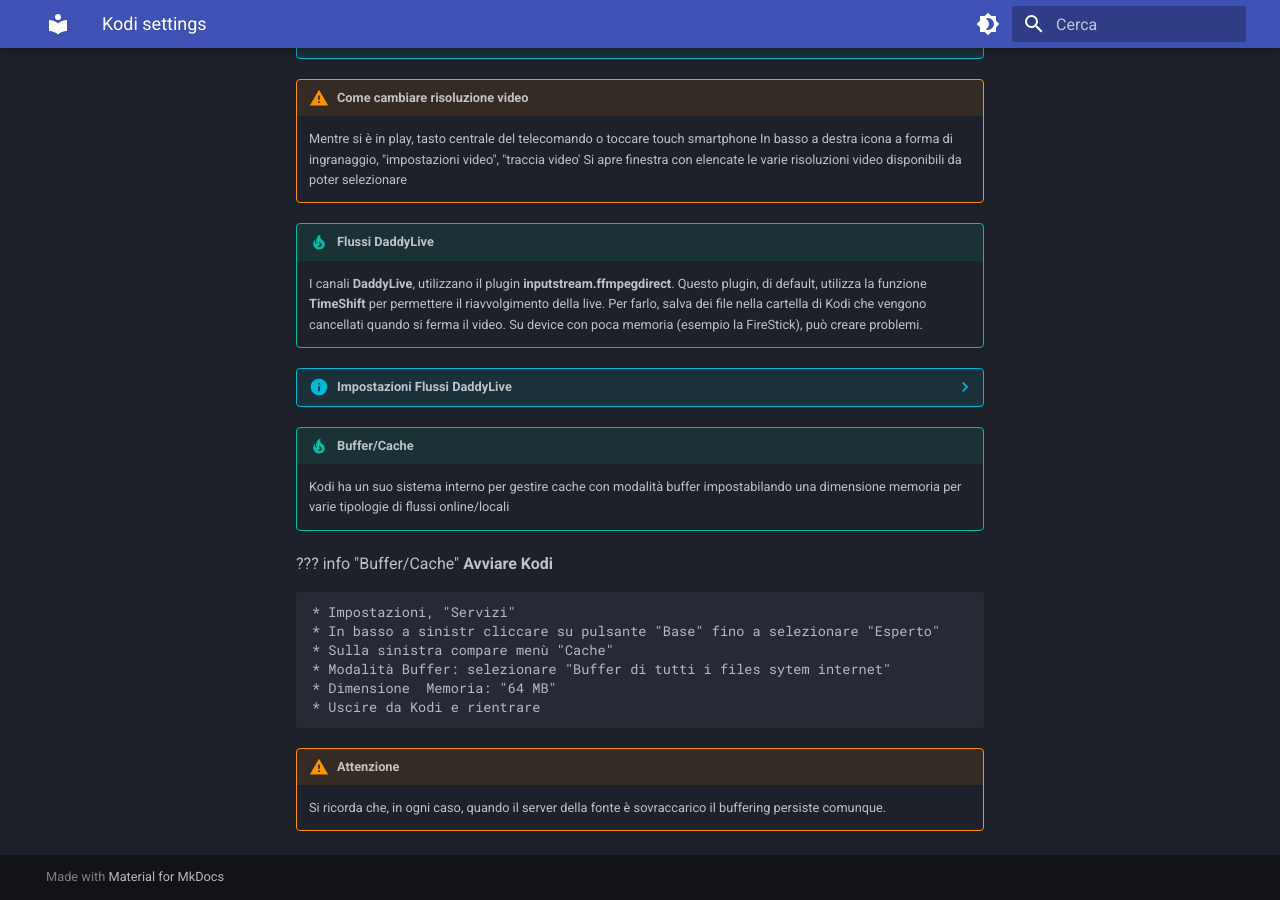
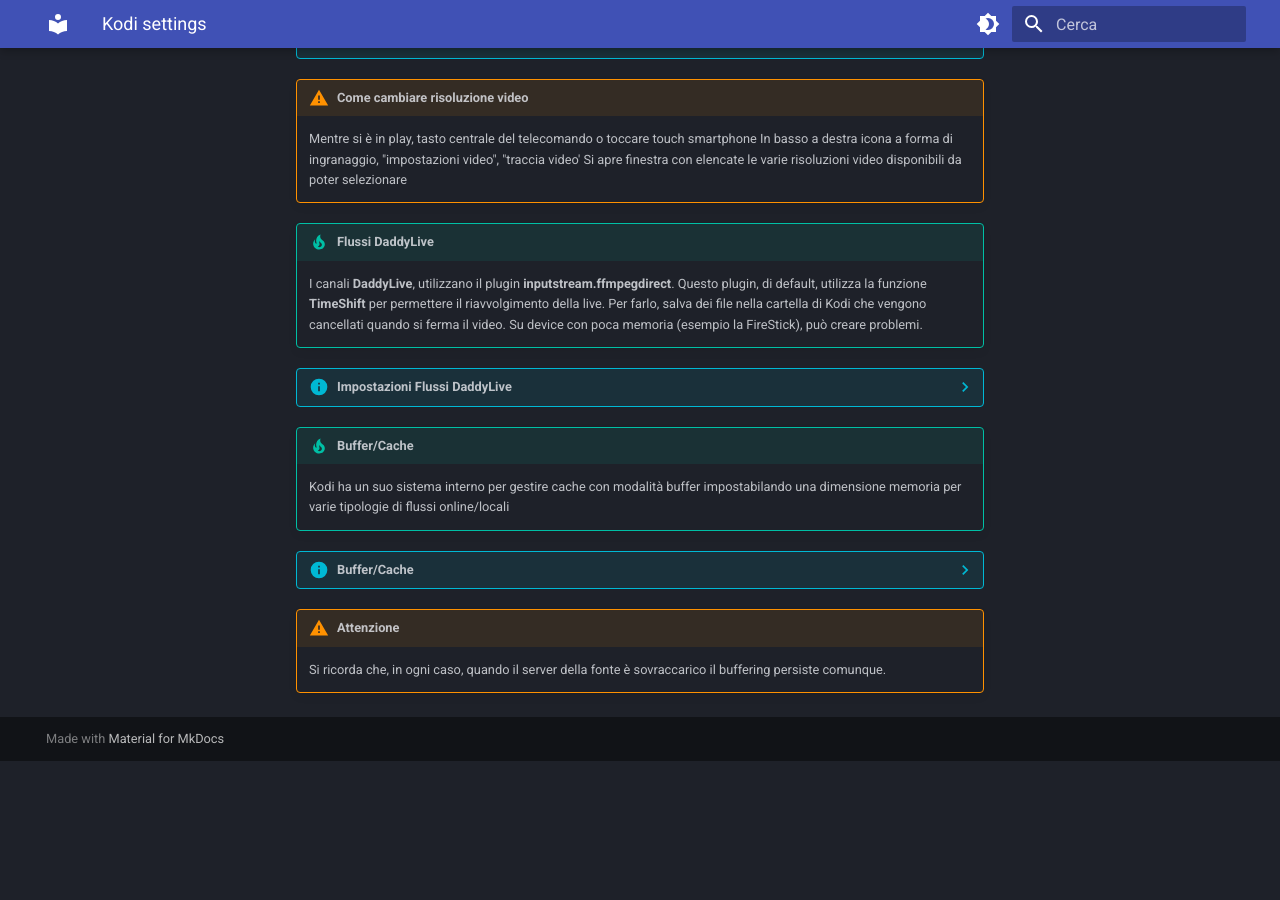
Before and after one commit to campipaolo/Mandrakodi-Wiki, an MkDocs documentation site: the page built from docs/installazione/kodi_settings.md, in a window 1280 px wide and 900 px high, scrolled down 606 px. Built offline with MkDocs 1.6.1 and Material for MkDocs 9.7.7, drawn with Linux system fonts in a browser that asks for light colours; after the commit the page ends 1367 px from its top, so only the background shows below that.

Commit message:
kodi settings
code by Gemini

```diff
--- a/docs/installazione/kodi_settings.md
+++ b/docs/installazione/kodi_settings.md
@@ -51,14 +51,14 @@
 !!! tip "Buffer/Cache"
     Kodi ha un suo sistema interno per gestire cache con modalità buffer impostabilando una dimensione memoria per varie tipologie di flussi online/locali
 
-  ??? info "Buffer/Cache"
+??? info "Buffer/Cache"
     **Avviare Kodi**
 
-    * Impostazioni, "Servizi"
-    * In basso a sinistr cliccare su pulsante "Base" fino a selezionare "Esperto"
-    * Sulla sinistra compare menù "Cache"
-    * Modalità Buffer: selezionare "Buffer di tutti i files sytem internet"
-    * Dimensione  Memoria: "64 MB"
+    * Impostazioni, **"Servizi"**
+    * In basso a sinistra cliccare sul pulsante **"Base"** fino a selezionare **"Esperto"**
+    * Sulla sinistra compare il menu **"Cache"**
+    * Modalità Buffer: selezionare **"Buffer di tutti i file system internet"**
+    * Dimensione Memoria: **"64 MB"**
     * Uscire da Kodi e rientrare
 
 
```
